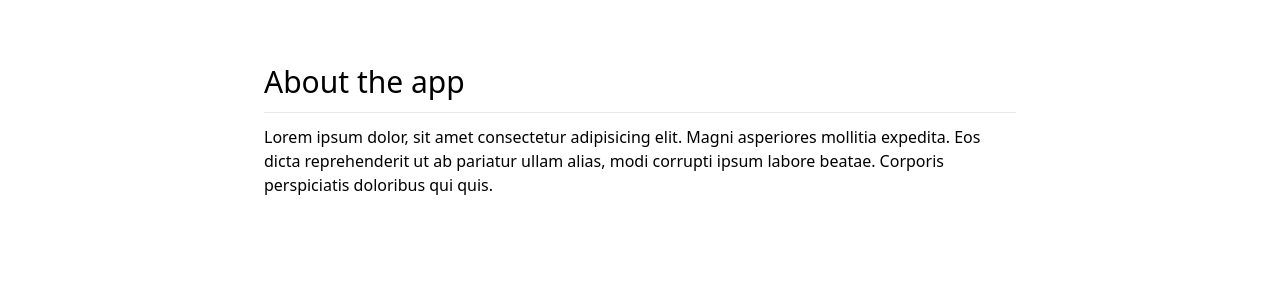
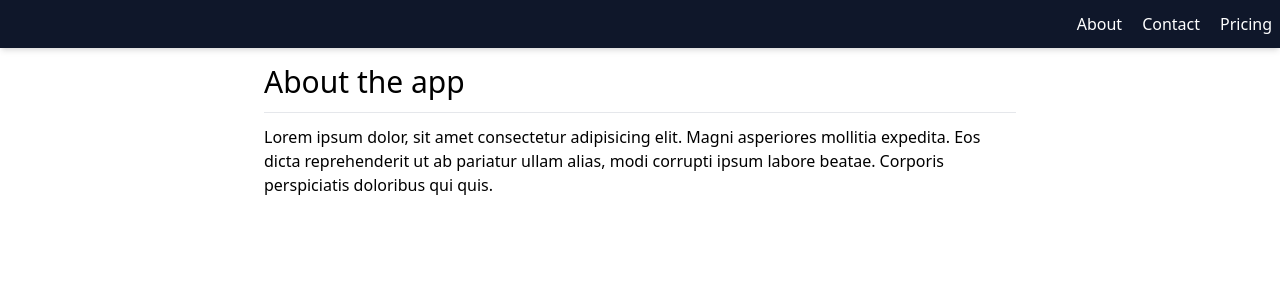
Before and after one commit to vergaraaa/angular-pokemon-ssr, an Angular app: page /about in a window 1280 px wide. Shown: the top 300 px of the page. Built offline with nearby package versions, Linux system fonts and the light colour scheme.

Commit message:
✨ navbar component

```diff
--- a/src/app/app.component.html
+++ b/src/app/app.component.html
@@ -1,3 +1,5 @@
+<app-navbar />
+
 <div class="max-w-3xl m-auto mt-16 px-2">
   <router-outlet />
 </div>
--- a/src/app/app.component.ts
+++ b/src/app/app.component.ts
@@ -1,12 +1,13 @@
 import { Component } from '@angular/core';
 import { RouterOutlet } from '@angular/router';
+import { NavbarComponent } from './shared/components/navbar/navbar.component';
 
 @Component({
   selector: 'app-root',
   standalone: true,
-  imports: [RouterOutlet],
+  imports: [RouterOutlet, NavbarComponent],
   templateUrl: './app.component.html',
-  styleUrl: './app.component.css'
+  styleUrl: './app.component.css',
 })
 export class AppComponent {
   title = 'pokemon-ssr';
--- a/src/app/pages/about/about-page.component.ts
+++ b/src/app/pages/about/about-page.component.ts
@@ -1,6 +1,7 @@
 import { ChangeDetectionStrategy, Component } from '@angular/core';
 
 @Component({
+  selector: 'about-page',
   standalone: true,
   imports: [],
   templateUrl: './about-page.component.html',
--- a/src/app/pages/contact/contact-page.component.ts
+++ b/src/app/pages/contact/contact-page.component.ts
@@ -1,6 +1,7 @@
 import { ChangeDetectionStrategy, Component } from '@angular/core';
 
 @Component({
+  selector: 'contact-page',
   standalone: true,
   imports: [],
   templateUrl: './contact-page.component.html',
--- a/src/app/pages/pricing/pricing-page.component.ts
+++ b/src/app/pages/pricing/pricing-page.component.ts
@@ -1,6 +1,7 @@
 import { ChangeDetectionStrategy, Component } from '@angular/core';
 
 @Component({
+  selector: 'pricing-page',
   standalone: true,
   imports: [],
   templateUrl: './pricing-page.component.html',
--- /dev/null
+++ b/src/app/shared/components/navbar/navbar.component.html
@@ -0,0 +1,22 @@
+<nav class="absolute top-0 z-50 w-full flex justify-end items-center px-2 py-3 bg-slate-900 shadow-md text-white gap-5">
+  <a
+    class="hover:underline"
+    routerLink="/about"
+  >
+    About
+  </a>
+
+  <a
+    class="hover:underline"
+    routerLink="/contact"
+  >
+    Contact
+  </a>
+
+  <a
+    class="hover:underline"
+    routerLink="/pricing"
+  >
+    Pricing
+  </a>
+</nav>
--- /dev/null
+++ b/src/app/shared/components/navbar/navbar.component.ts
@@ -0,0 +1,11 @@
+import { ChangeDetectionStrategy, Component } from '@angular/core';
+import { RouterLink } from '@angular/router';
+
+@Component({
+  selector: 'app-navbar',
+  standalone: true,
+  imports: [RouterLink],
+  templateUrl: './navbar.component.html',
+  changeDetection: ChangeDetectionStrategy.OnPush,
+})
+export class NavbarComponent {}
```
